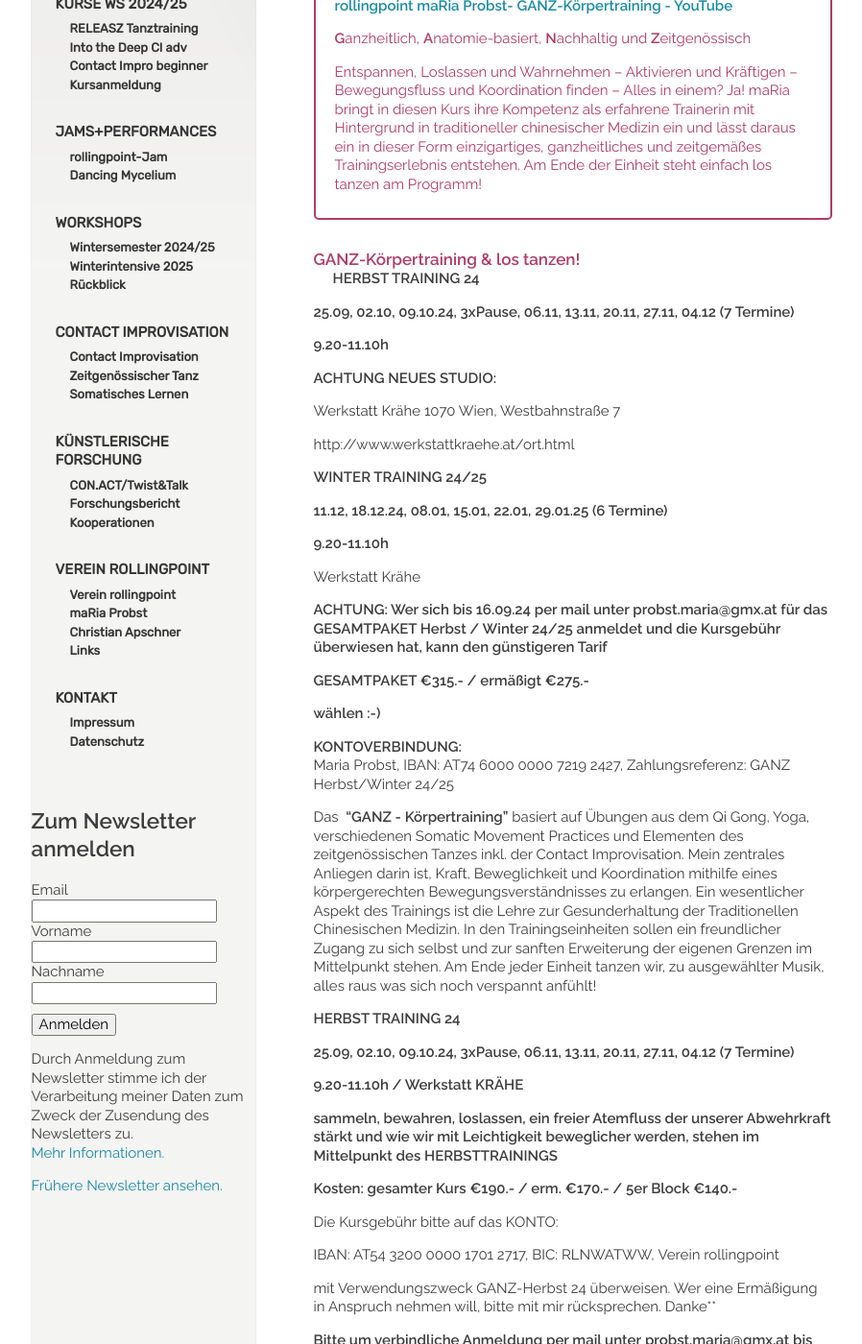
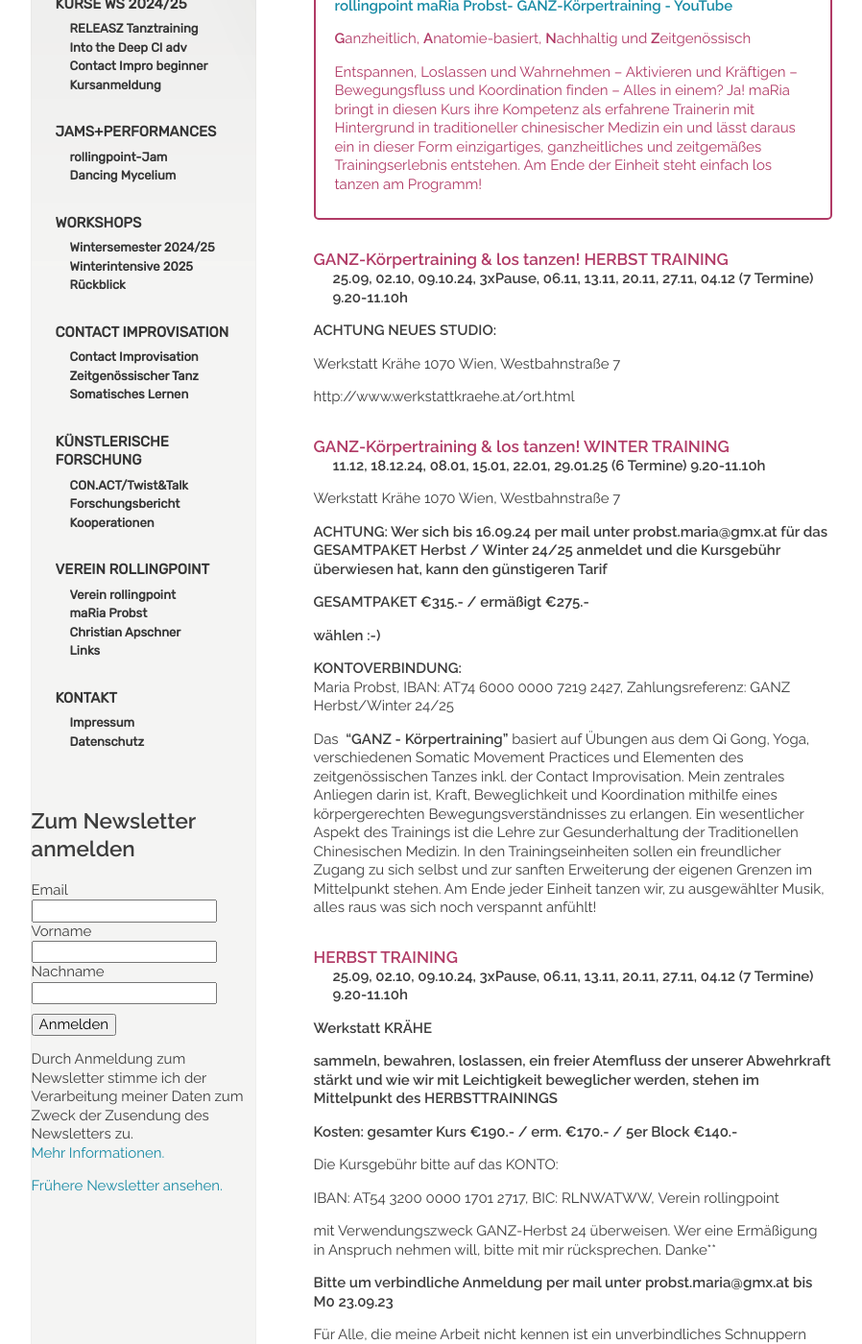
Before and after one commit to manulari/rollingpointat, a Jekyll site: the page built from _pages_de/gkt.md, in a window 1280 px wide and 1400 px high, scrolled down 190 px. Shown: the whole window at 96% size, without its empty margins (152-1050 px from the left). Built offline with Jekyll 4.4.1, drawn with Linux system fonts in a browser that asks for light colours; comment, search, counter and statistics services are not loaded; some of the changed text lies outside the part shown.

Commit message:
Update page (de) “gkt”

```diff
--- a/_pages_de/gkt.md
+++ b/_pages_de/gkt.md
@@ -10,13 +10,9 @@ language: de
 >
 > Entspannen, Loslassen und Wahrnehmen – Aktivieren und Kräftigen – Bewegungsfluss und Koordination finden – Alles in einem? Ja! maRia bringt in diesen Kurs ihre Kompetenz als erfahrene Trainerin mit Hintergrund in traditioneller chinesischer Medizin ein und lässt daraus ein in dieser Form einzigartiges, ganzheitliches und zeitgemäßes Trainingserlebnis entstehen. Am Ende der Einheit steht einfach los tanzen am Programm!
 
-#### **GANZ-Körpertraining & los tanzen!**
+#### **GANZ-Körpertraining & los tanzen! HERBST TRAINING**
 
-**HERBST TRAINING 24**
-
-**25.09, 02.10, 09.10.24, 3xPause, 06.11, 13.11, 20.11, 27.11, 04.12 (7 Termine)**
-
-**9.20-11.10h**
+**25.09, 02.10, 09.10.24, 3xPause, 06.11, 13.11, 20.11, 27.11, 04.12 (7 Termine) 9.20-11.10h**
 
 **ACHTUNG NEUES STUDIO:**
 
@@ -25,13 +21,12 @@ Werkstatt Krähe
 
 http://www.werkstattkraehe.at/ort.html
 
-**WINTER TRAINING 24/25**
+#### **GANZ-Körpertraining & los tanzen! WINTER TRAINING**
 
-**11.12, 18.12.24, 08.01, 15.01, 22.01, 29.01.25 (6 Termine)**
-
-**9.20-11.10h**
+**11.12, 18.12.24, 08.01, 15.01, 22.01, 29.01.25 (6 Termine) 9.20-11.10h**
 
 Werkstatt Krähe
+1070 Wien, Westbahnstraße 7
 
 **ACHTUNG: Wer sich bis 16.09.24 per mail unter probst.maria@gmx.at für das GESAMTPAKET Herbst / Winter 24/25 anmeldet und die Kursgebühr überwiesen hat, kann den günstigeren Tarif**
 
@@ -44,11 +39,11 @@ Maria Probst, IBAN: AT74 6000 0000 7219 2427, Zahlungsreferenz: GANZ  Herbst/Win
 
 Das  **"GANZ - Körpertraining"** basiert auf Übungen aus dem Qi Gong, Yoga, verschiedenen Somatic Movement Practices und Elementen des zeitgenössischen Tanzes inkl. der Contact Improvisation. Mein zentrales Anliegen darin ist, Kraft, Beweglichkeit und Koordination mithilfe eines körpergerechten Bewegungsverständnisses zu erlangen. Ein wesentlicher Aspekt des Trainings ist die Lehre zur Gesunderhaltung der Traditionellen Chinesischen Medizin. In den Trainingseinheiten sollen ein freundlicher Zugang zu sich selbst und zur sanften Erweiterung der eigenen Grenzen im Mittelpunkt stehen. Am Ende jeder Einheit tanzen wir, zu ausgewählter Musik, alles raus was sich noch verspannt anfühlt!
 
-**HERBST TRAINING 24**
+#### **HERBST TRAINING**
 
-**25.09, 02.10, 09.10.24, 3xPause, 06.11, 13.11, 20.11, 27.11, 04.12 (7 Termine)**
+**25.09, 02.10, 09.10.24, 3xPause, 06.11, 13.11, 20.11, 27.11, 04.12 (7 Termine) 9.20-11.10h**
 
-**9.20-11.10h / Werkstatt KRÄHE**
+**Werkstatt KRÄHE**
 
 **sammeln, bewahren, loslassen, ein freier Atemfluss der unserer Abwehrkraft stärkt und wie wir mit Leichtigkeit beweglicher werden, stehen im Mittelpunkt des HERBSTTRAININGS**
 
```
Also changed, not shown: other parts of _pages_de/gkt.md (+3 -1 lines).
